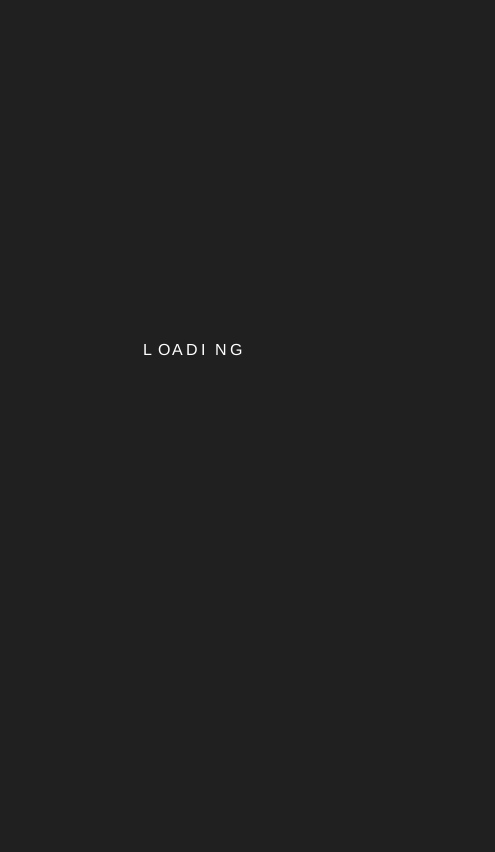
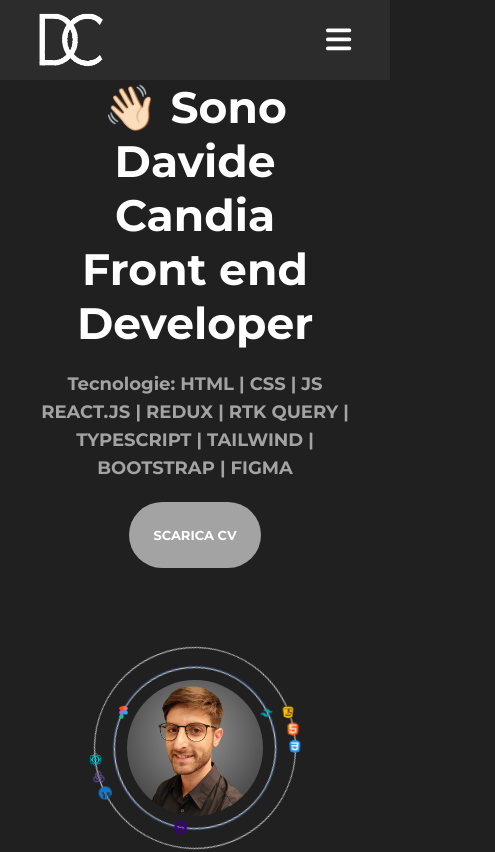
Before and after one commit to davidecandia/cv, a React (Create React App) app: page / in a window 390 px wide. Shown: the top 852 px of the page, 495 px wide, since content can reach past the window. Built offline with nearby package versions, Linux system fonts and the light colour scheme.

Commit message:
tolto loading iniziale. problemi con smartphone

```diff
--- a/src/App.js
+++ b/src/App.js
@@ -1,4 +1,4 @@
-import React, { useState, useEffect } from 'react';
+import React, { useState } from 'react';
 import './App.css';
 import Home from './components/Home';
 import Nav from './components/Nav';
@@ -6,21 +6,13 @@ import Competenze from './components/Competenze';
 import data from './data';
 import Contatti from './components/Contatti';
 import Footer from './components/Footer';
-import Loading from './components/Loading';
 
 function App() {
   const [progetti, setprogetti] = useState(data);
-  const [loading, setLoading] = useState(true);
 
-  useEffect(() => {
-    window.onload = () => {
-      setLoading(false);
-    };
-  }, []);
 
   return (
     <>
-      {loading ? <Loading /> : (
       <>
         <Nav />
         <Home />
@@ -28,7 +20,6 @@ function App() {
         <Contatti />
         <Footer />
       </>
-      )}
     </>
   );
 }
```
Lines whose indentation alone changed are shown as unchanged.
